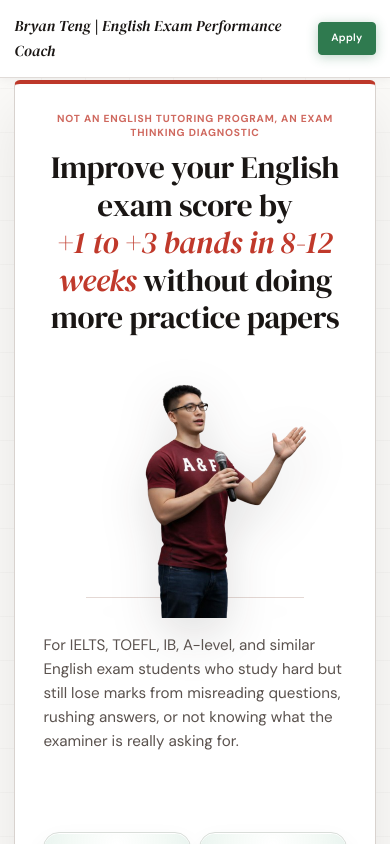
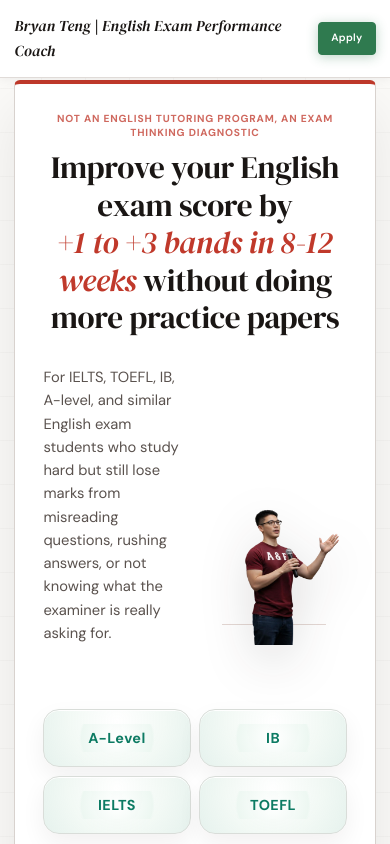
Before and after one commit to zakmero/bryan-coaching-site, a React (Vite) app: page / in a window 390 px wide. Shown: the top 844 px of the page. Built offline with nearby package versions, Linux system fonts and the light colour scheme.

Commit message:
Reduce mobile exam proof image footprint

```diff
--- a/src/indexV2.css
+++ b/src/indexV2.css
@@ -2114,19 +2114,23 @@ object {
   .v2-grid-2, .v2-grid-3 { grid-template-columns: 1fr; gap: 1.5rem; }
   .v2-heading-lg { font-size: 2rem; }
   .v2-hero-intro {
-    display: flex;
-    flex-direction: column;
-    align-items: stretch;
-    gap: 0.95rem;
+    display: grid;
+    grid-template-columns: minmax(0, 1fr) minmax(0, 1fr);
+    grid-template-areas:
+      "title title"
+      "subtitle portrait";
+    align-items: end;
+    gap: 0.85rem 0.8rem;
   }
   .v2-hero-copy-title {
-    order: 1;
+    grid-area: title;
   }
   .v2-hero-portrait-wrap {
-    order: 2;
+    grid-area: portrait;
   }
   .v2-hero-copy-subtitle {
-    order: 3;
+    grid-area: subtitle;
+    text-align: left;
   }
   .v2-hero-eyebrow-desktop {
     display: none;
@@ -2138,13 +2142,15 @@ object {
   }
   .v2-hero-portrait-wrap {
     min-height: 0;
-    max-height: 300px;
-    justify-content: center;
+    max-height: 280px;
+    justify-content: flex-end;
+    align-items: flex-end;
   }
   .v2-hero-portrait {
-    width: min(72vw, 250px);
-    max-height: 300px;
-    margin: 0 auto;
+    width: min(100%, 240px);
+    max-height: 280px;
+    margin: 0 0 0 auto;
+    object-position: right bottom;
     transform: none;
   }
   .v2-hero-title {
@@ -2209,8 +2215,8 @@ object {
     font-size: 0.78rem;
   }
   .v2-hero-subtitle {
-    margin-bottom: 0.95rem;
-    font-size: 0.95rem;
+    margin: 0;
+    font-size: 0.92rem;
     line-height: 1.58;
   }
   .v2-hero-authority-inline {
@@ -2224,6 +2230,11 @@ object {
     width: min(100%, 22rem);
     padding: 1rem 1.2rem;
     font-size: 0.95rem;
+  }
+  .v2-exam-proof-visual {
+    width: min(56vw, 320px);
+    margin-top: 1rem;
+    margin-bottom: 1rem;
   }
   .v2-engagement-band {
     flex-direction: column;
@@ -2280,12 +2291,12 @@ object {
   }
   .v2-story-portrait {
     position: static;
-    width: min(88vw, 360px);
-    max-height: 320px;
+    width: min(74vw, 290px);
+    max-height: 270px;
     align-self: flex-end;
-    margin: -0.2rem -1.05rem -1.95rem auto;
-    object-position: right bottom;
-    transform: translate(28px, -20px);
+    margin: 0.1rem 0 0.15rem auto;
+    object-position: bottom center;
+    transform: translate(0, 0);
   }
   .v2-proof-grid {
     grid-template-columns: 1fr;
@@ -2348,6 +2359,9 @@ object {
   .v2-hero-exam-pill span {
     font-size: 0.9rem;
   }
+  .v2-exam-proof-visual {
+    width: min(58vw, 260px);
+  }
 
   .v2-story-card {
     gap: 0.5rem;
@@ -2364,9 +2378,9 @@ object {
   }
 
   .v2-story-portrait {
-    width: min(92vw, 340px);
-    max-height: 300px;
-    margin: -0.1rem -0.85rem -1.65rem auto;
-    transform: translate(22px, -16px);
-  }
-}
+    width: min(78vw, 280px);
+    max-height: 250px;
+    margin: 0.1rem 0 0.15rem auto;
+    transform: translate(0, 0);
+  }
+}
```
